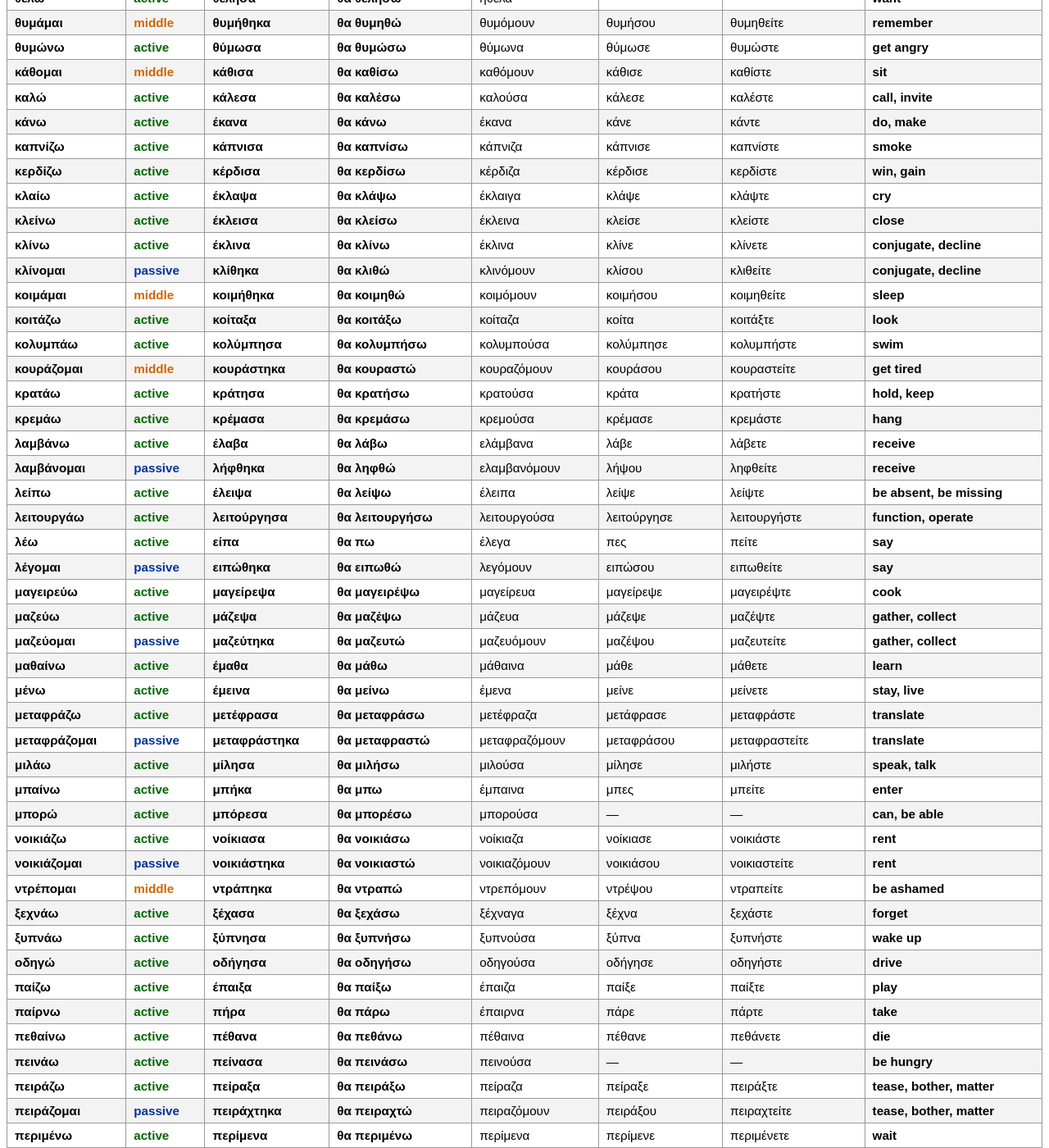
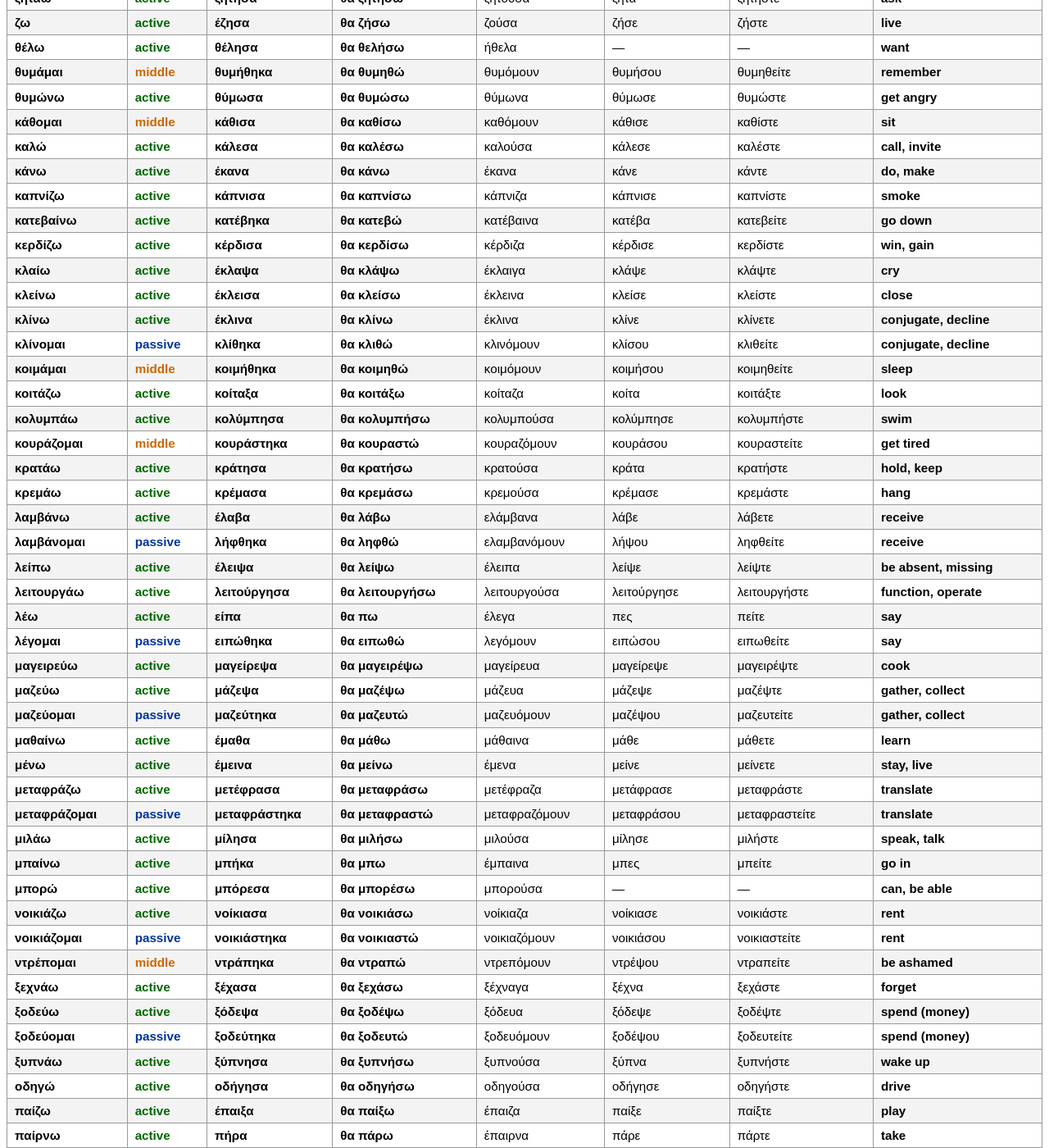
Before and after one commit to audetto/greek, a Jekyll site: the page built from verbs.md, in a window 1280 px wide and 1400 px high, scrolled down 1706 px. Shown: the whole window at 82% size. Built offline with Jekyll 4.4.1, drawn with Linux system fonts in a browser that asks for light colours; some of the changed text lies outside the part shown.

Commit message:
More verbs
Signed-off-by: Andrea Odetti <mariofutire@gmail.com>

```diff
--- a/_data/verbs.yml
+++ b/_data/verbs.yml
@@ -240,7 +240,7 @@
 
 - lemma: μπαίνω
   sort_key: μπαινω
-  meaning: enter
+  meaning: go in
   voices:
     active:
       present: μπαίνω
@@ -253,7 +253,7 @@
 
 - lemma: βγαίνω
   sort_key: βγαινω
-  meaning: exit
+  meaning: go out
   voices:
     active:
       present: βγαίνω
@@ -1476,7 +1476,7 @@
 
 - lemma: λείπω
   sort_key: λειπω
-  meaning: be absent, be missing
+  meaning: be absent, missing
   voices:
     active:
       present: λείπω
@@ -1807,3 +1807,89 @@
       imperative:
         singular: τηγάνισε
         plural: τηγανίστε
+
+- lemma: διαρκώ
+  sort_key: διαρκω
+  meaning: last (time)
+  voices:
+    active:
+      present: διαρκώ
+      imperfect: διαρκούσα
+      aorist: διάρκεσα
+      aorist_subjunctive: διαρκέσω
+      imperative:
+        singular: διάρκεσε
+        plural: διαρκέστε
+
+- lemma: ξοδεύω
+  sort_key: ξοδευω
+  meaning: spend (money)
+  voices:
+    active:
+      present: ξοδεύω
+      imperfect: ξόδευα
+      aorist: ξόδεψα
+      aorist_subjunctive: ξοδέψω
+      imperative:
+        singular: ξόδεψε
+        plural: ξοδέψτε
+    passive:
+      present: ξοδεύομαι
+      imperfect: ξοδευόμουν
+      aorist: ξοδεύτηκα
+      aorist_subjunctive: ξοδευτώ
+      imperative:
+        singular: ξοδέψου
+        plural: ξοδευτείτε
+
+- lemma: στέκομαι
+  sort_key: στεκομαι
+  meaning: stand
+  voices:
+    middle:
+      present: στέκομαι
+      imperfect: στεκόμουν
+      aorist: στάθηκα
+      aorist_subjunctive: σταθώ
+      imperative:
+        singular: στάσου
+        plural: σταθείτε
+
+- lemma: ανεβαίνω
+  sort_key: ανεβαινω
+  meaning: go up
+  voices:
+    active:
+      present: ανεβαίνω
+      imperfect: ανέβαινα
+      aorist: ανέβηκα
+      aorist_subjunctive: ανεβώ
+      imperative:
+        singular: ανέβα
+        plural: ανεβείτε
+
+- lemma: κατεβαίνω
+  sort_key: κατεβαινω
+  meaning: go down
+  voices:
+    active:
+      present: κατεβαίνω
+      imperfect: κατέβαινα
+      aorist: κατέβηκα
+      aorist_subjunctive: κατεβώ
+      imperative:
+        singular: κατέβα
+        plural: κατεβείτε
+
+- lemma: περνάω
+  sort_key: περναω
+  meaning: pass, cross
+  voices:
+    active:
+      present: περνάω
+      imperfect: περνούσα
+      aorist: πέρασα
+      aorist_subjunctive: περάσω
+      imperative:
+        singular: πέρασε
+        plural: περάστε
```
